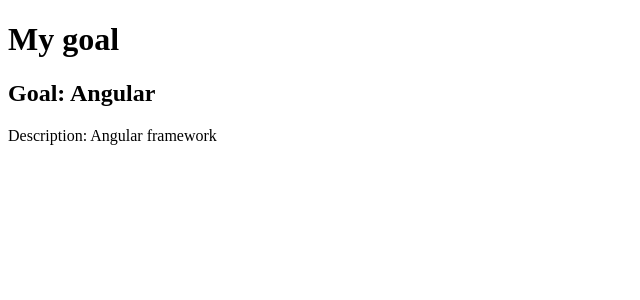
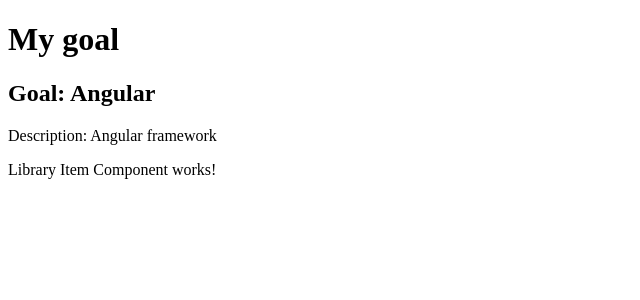
Before and after one commit to tzaczek/too-late-web-app, an Angular app: page /goal/1 in a window 1280 px wide. Shown: the top 300 px of the page, without its empty margins (0-640 px from the left). Built offline with nearby package versions, Linux system fonts and the light colour scheme.

Commit message:
libray item shell

```diff
--- a/src/app/goals/goal-item/goal-item.component.html
+++ b/src/app/goals/goal-item/goal-item.component.html
@@ -2,4 +2,6 @@
 <div *ngIf="goal$ | async as goal">
     <h2>Goal: {{ goal.name }}</h2>
     <p>Description: {{ goal.description }}</p>
+
+    <app-libray-item></app-libray-item>
 </div>
--- a/src/app/goals/goal.module.ts
+++ b/src/app/goals/goal.module.ts
@@ -3,6 +3,7 @@
 
 import { GoalRoutingModule } from './goal-routing.module';
 import { GoalItemComponent } from './goal-item/goal-item.component';
+import { LibraryModule } from '../library/library.module'
 
 @NgModule({
   declarations: [
@@ -10,7 +11,8 @@
   ],
   imports: [
     CommonModule,
-    GoalRoutingModule
+    GoalRoutingModule,
+    LibraryModule
   ]
 })
 export class GoalModule { }
--- a/src/app/library/libray-item/library-item.component.html
+++ b/src/app/library/libray-item/library-item.component.html
@@ -1,3 +1,3 @@
 <p>
-  goal-library works!
+  Library Item Component works!
 </p>
--- a/src/app/library/libray-item/library-item.component.ts
+++ b/src/app/library/libray-item/library-item.component.ts
@@ -2,10 +2,10 @@
 
 @Component({
   selector: 'app-libray-item',
-  templateUrl: './libray-item.component.html',
-  styleUrls: ['./libray-item.component.css']
+  templateUrl: './library-item.component.html',
+  styleUrls: ['./library-item.component.css']
 })
-export class GoalLibraryComponent implements OnInit {
+export class LibraryItemComponent implements OnInit {
 
   constructor() { }
 
```
Also changed, not shown: src/app/library/library.module.ts (added, +17 -0 lines), 1 other file (tests, documents, lock files or other folders).
